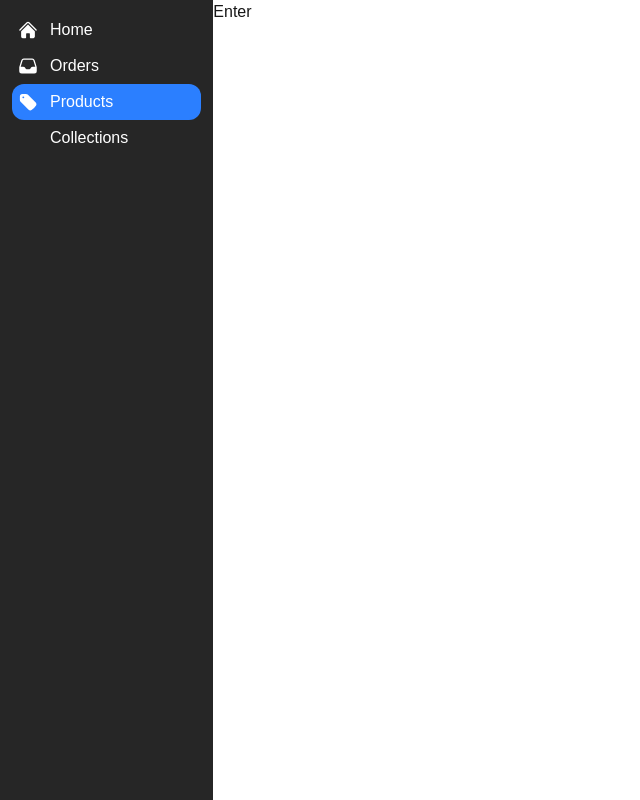
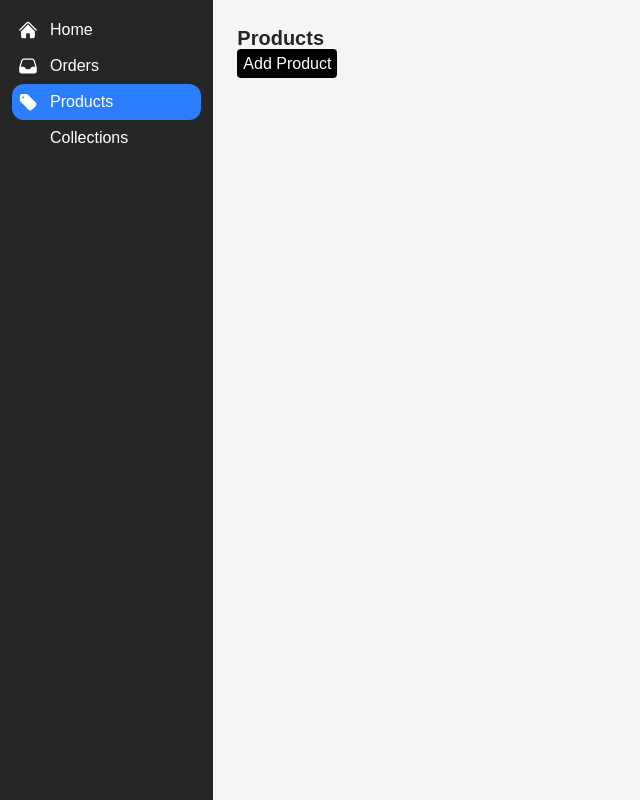
Before and after one commit to 3Joen3/ecommerce-admin, a Next.js app: page /products in a window 1280 px wide. Shown: the whole page, without its empty margins (0-640 px from the left). Built offline with nearby package versions, Linux system fonts and the light colour scheme.

Commit message:
Link to add new product on the products page

```diff
--- a/app/products/page.tsx
+++ b/app/products/page.tsx
@@ -1,3 +1,10 @@
+import NavLink from "@/components/NavLink";
+import Page from "@/components/Page";
+
 export default function page() {
-  return <div>Enter</div>;
+  return (
+    <Page title="Products">
+      <NavLink title="Add Product" href="products/new" />
+    </Page>
+  );
 }
```
